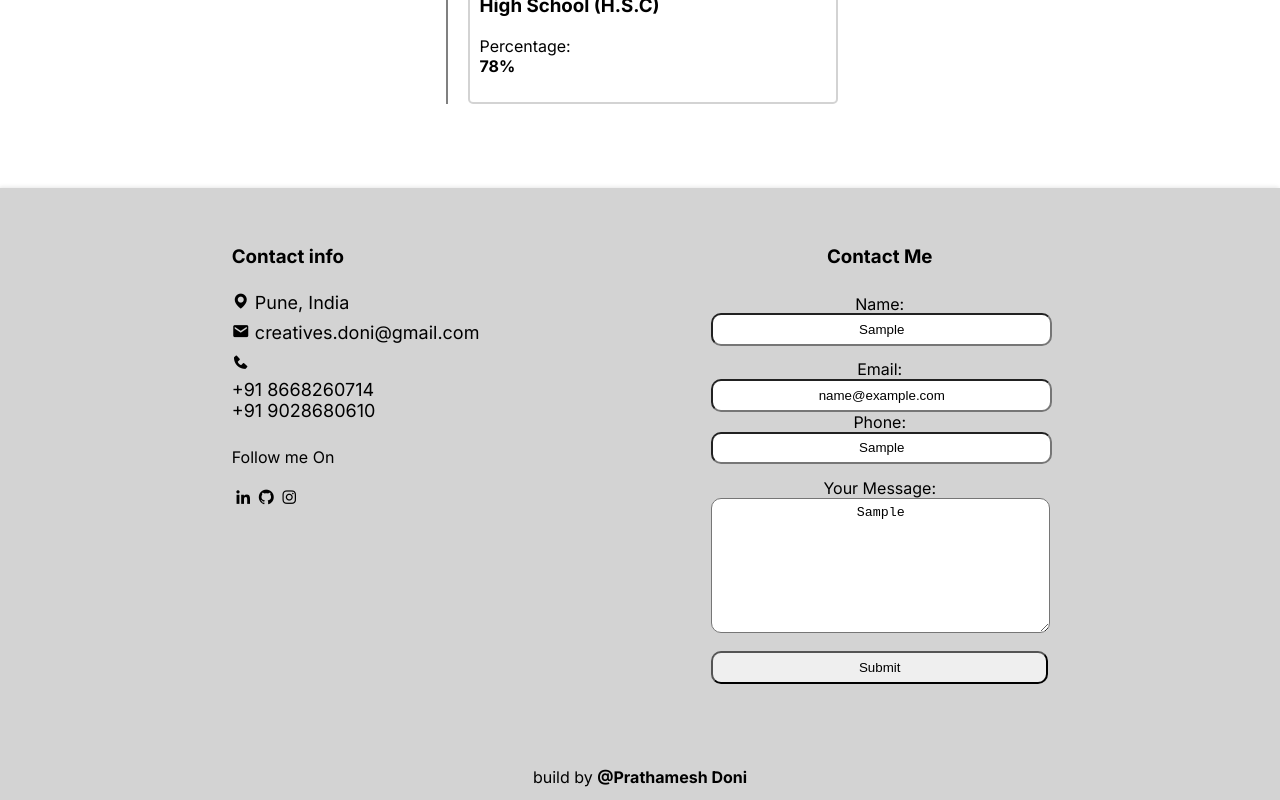
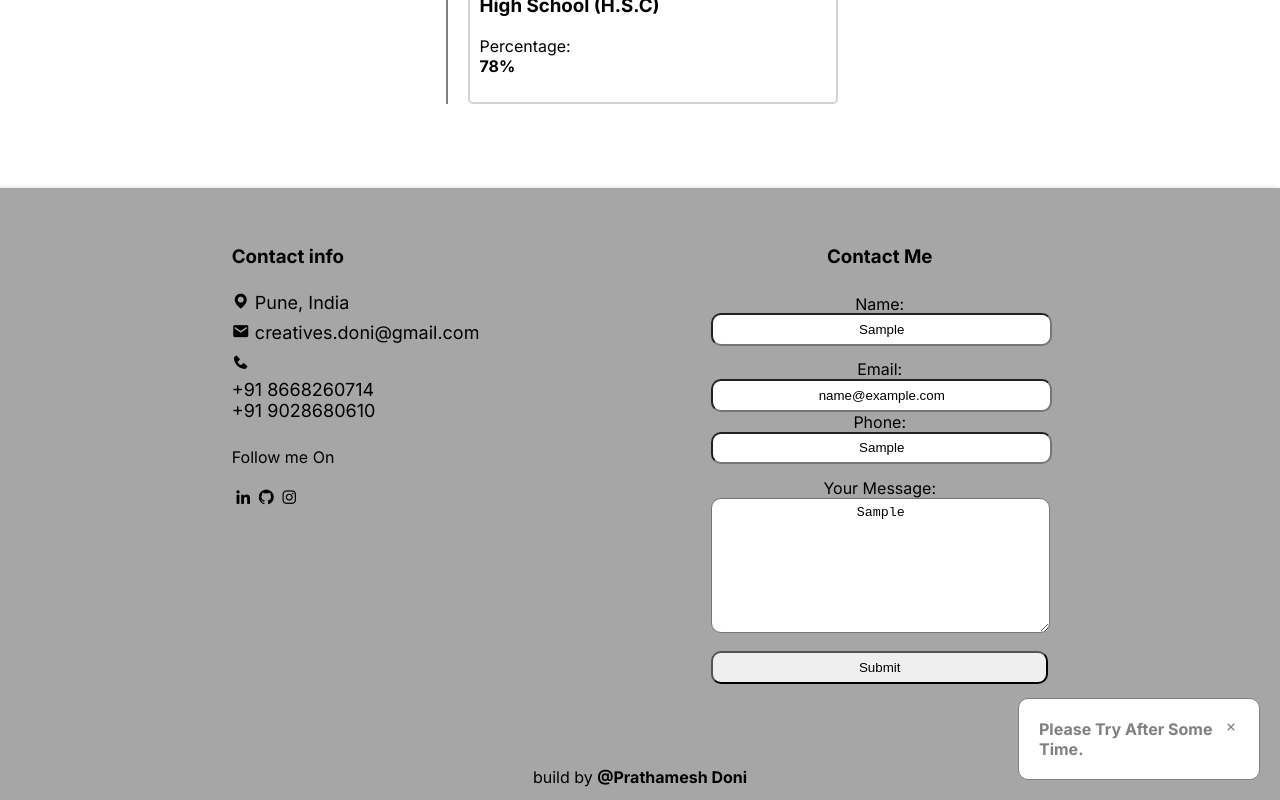
Before and after one commit to hacknovas/PortfolioHN, a Next.js app: page / in a window 1280 px wide. Both pictures are taken after typing "Sample", "name@example.com", "Sample", "Sample" into the empty fields and a click on the button "Submit". Shown: the part 3788-4588 px from the top of the page. Built offline with nearby package versions, Linux system fonts and the light colour scheme; no server answers.

Commit message:
Updated email server with promises

```diff
--- a/src/app/CSS/footer.module.css
+++ b/src/app/CSS/footer.module.css
@@ -1,5 +1,5 @@
 .lastFooterSection {
-  background-color: lightgray;
+  background-color: rgba(78, 78, 78, 0.5);
   box-shadow: -1px -1px 4px rgb(230, 230, 230);
 }
 
@@ -14,7 +14,6 @@
 }
 .contactMe form * {
   padding: 2% 0;
-  /* text-align: center; */
   width: 100%;
   text-align: center;
   border-radius: 10px;
@@ -41,6 +40,31 @@
   font-weight: bolder;
 }
 
+.displayMSG {
+  display: none;
+  position: fixed;
+  bottom: 20px;
+  right: 20px;
+  padding: 20px;
+  background-color: white;
+  color: grey;
+  width: 200px;
+  border-radius: 10px;
+  transition: all 0.3s ease-in-out;
+  border: 1px solid grey;
+}
+
+.displayMSG div {
+  display: flex;
+  justify-content: space-between;
+}
+
+.displayMSG:hover{
+  transform: scale(1.03);
+  box-shadow: 1px 1px 4px grey,-1px -1px 4px grey;
+  color: darkslategray;
+}
+
 @media screen and (max-width: 570px) {
   .contactInfo {
     text-align: center;
--- a/src/app/Components/Footer.tsx
+++ b/src/app/Components/Footer.tsx
@@ -10,6 +10,7 @@ export default function Footer() {
     const [Phone, setPhone] = useState<String>();
     const [Message, setMessage] = useState<String>();
     const [Email, setEmail] = useState<String>();
+    const [displayM, setdisplayM] = useState<String>()
 
     const connecthandler = async (e: any) => {
         e.preventDefault();
@@ -20,10 +21,12 @@ export default function Footer() {
                 }, timeout: 10000
             })
 
+            setdisplayM("Message Sent.");
 
         } catch (error) {
-            alert(error);
+            setdisplayM("Please Try After Some Time.");
         }
+        document.querySelector<HTMLElement>("#msgdisplay")!.style.display = "block";
     }
 
     return (
@@ -82,7 +85,7 @@ export default function Footer() {
                             }}></textarea>
                         </div>
                         <div>
-                            <button type="submit" style={{ padding: "7px " }}>Submit</button>
+                            <button type="submit" style={{ padding: "7px " ,cursor:"pointer"}} >Submit</button>
                         </div>
                     </form>
 
@@ -93,7 +96,18 @@ export default function Footer() {
                 build by <Link href="https://www.github.com/hacknovas">
                     @Prathamesh Doni
                 </Link>
-
+            </div>
+            <div className={styles.displayMSG} id="msgdisplay">
+                <div>
+                    <b>
+                        {displayM}
+                    </b>
+                    <div>
+                        <i className='bx bx-x' onClick={() => {
+                            document.querySelector<HTMLElement>("#msgdisplay")!.style.display = "none";
+                        }}></i>
+                    </div>
+                </div>
             </div>
         </div>
     )
--- a/src/app/api/connectme/route.tsx
+++ b/src/app/api/connectme/route.tsx
@@ -6,7 +6,6 @@ export async function POST(req: NextRequest, res: NextResponse) {
     const nodemailer = require("nodemailer");
 
     const transporter = nodemailer.createTransport({
-        // service: "Gmail",
         host: 'smtp.gmail.com',
         port: 465,
         secure: true,
@@ -41,6 +40,6 @@ export async function POST(req: NextRequest, res: NextResponse) {
     });
 
     return NextResponse.json({
-        result: "Ok"
+        result: "Email sent."
     })
 }
```
